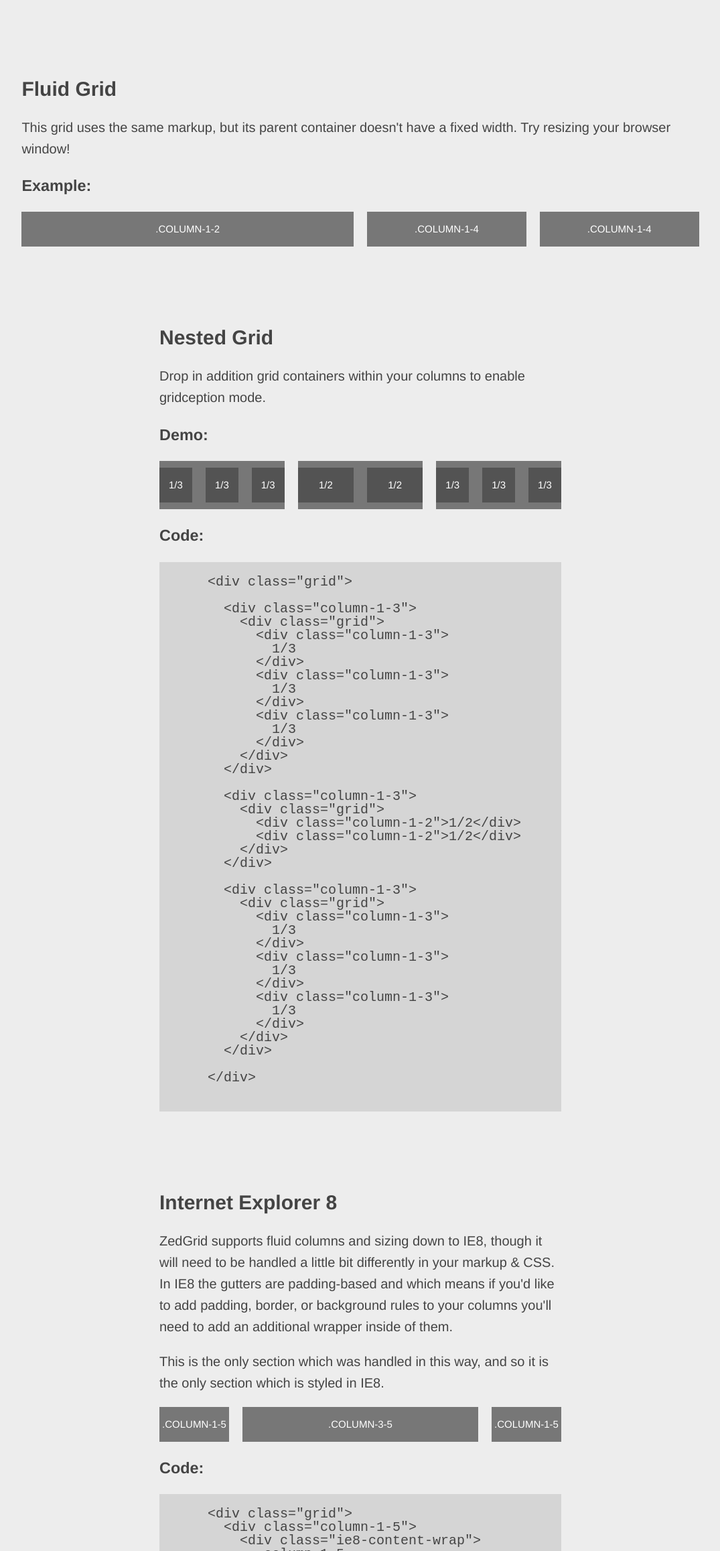
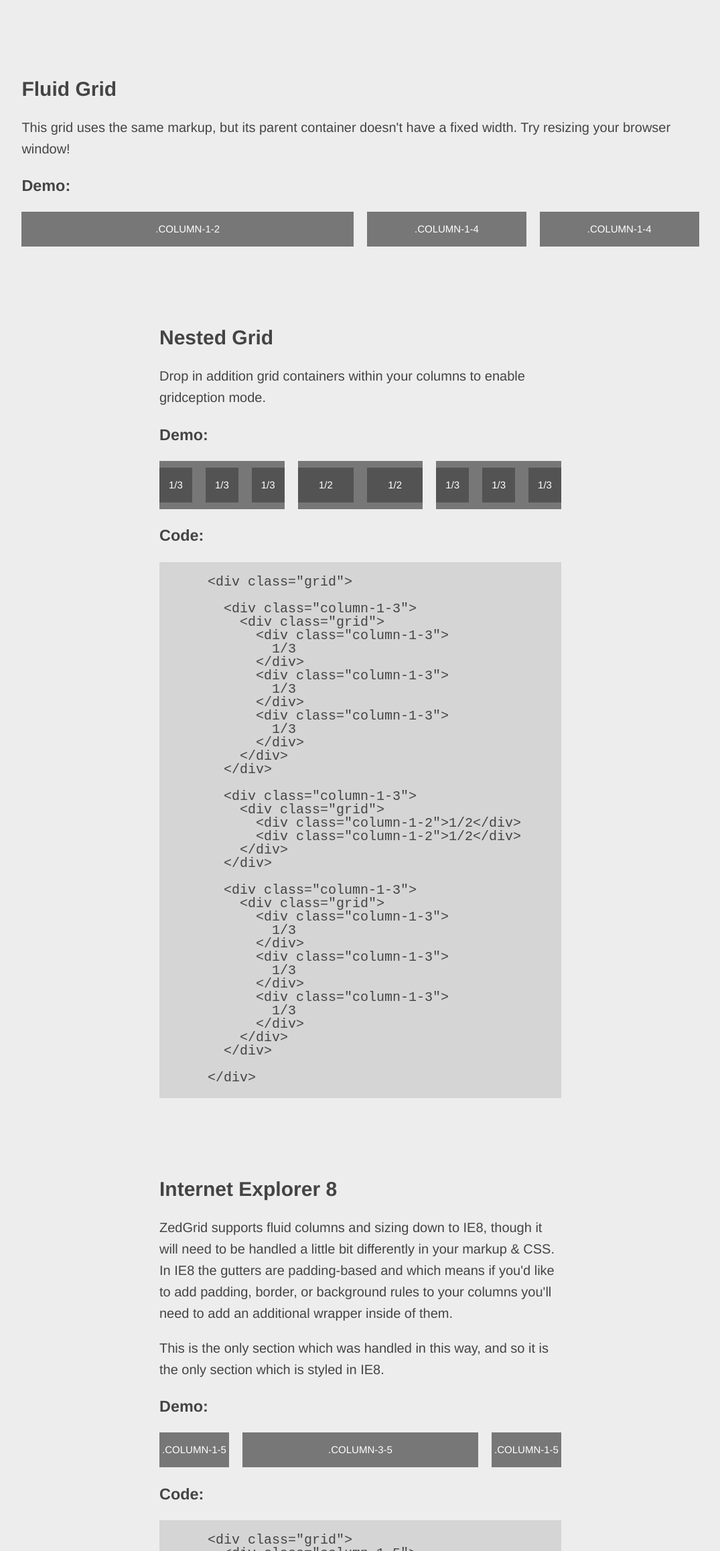
Before and after one commit to emitstop/ZedGrid, a plain HTML site: page index.html in a window 1280 px wide. Shown: the part 989-3304 px from the top of the page at 67% size, without its empty margins (102-1177 px from the left). Drawn offline with Linux system fonts and the light colour scheme.

Commit message:
Made section headings a bit more uniform/consistent, updated formatting a bit.

```diff
--- a/index.html
+++ b/index.html
@@ -141,7 +141,7 @@
     This grid uses the same markup, but its parent container doesn't have a fixed width. Try resizing your browser window!
   </p>
 
-  <h3>Example:</h3>
+  <h3>Demo:</h3>
 
   <div class="grid">
     <div class="column-1-2">
@@ -249,8 +249,7 @@
       &nbsp;&nbsp;&nbsp;&nbsp;&#x3C;/div&#x3E;
       &nbsp;&nbsp;&#x3C;/div&#x3E;
 
-      &#x3C;/div&#x3E;
-    </code>
+      &#x3C;/div&#x3E;</code>
   </pre>
 
 </section>
@@ -264,6 +263,10 @@
   <p>
     This is the only section which was handled in this way, and so it is the only section which is styled in IE8.
   </p>
+
+  <h3>
+    Demo:
+  </h3>
 
   <div class="grid">
     <div class="column-1-5">
@@ -306,8 +309,7 @@
       &nbsp;&nbsp;&nbsp;&nbsp;&nbsp;&nbsp;.column-1-5
       &nbsp;&nbsp;&nbsp;&nbsp;&#x3C;/div&#x3E;
       &nbsp;&nbsp;&#x3C;/div&#x3E;
-      &#x3C;/div&#x3E;
-    </code>
+      &#x3C;/div&#x3E;</code>
   </pre>
 
 
```
